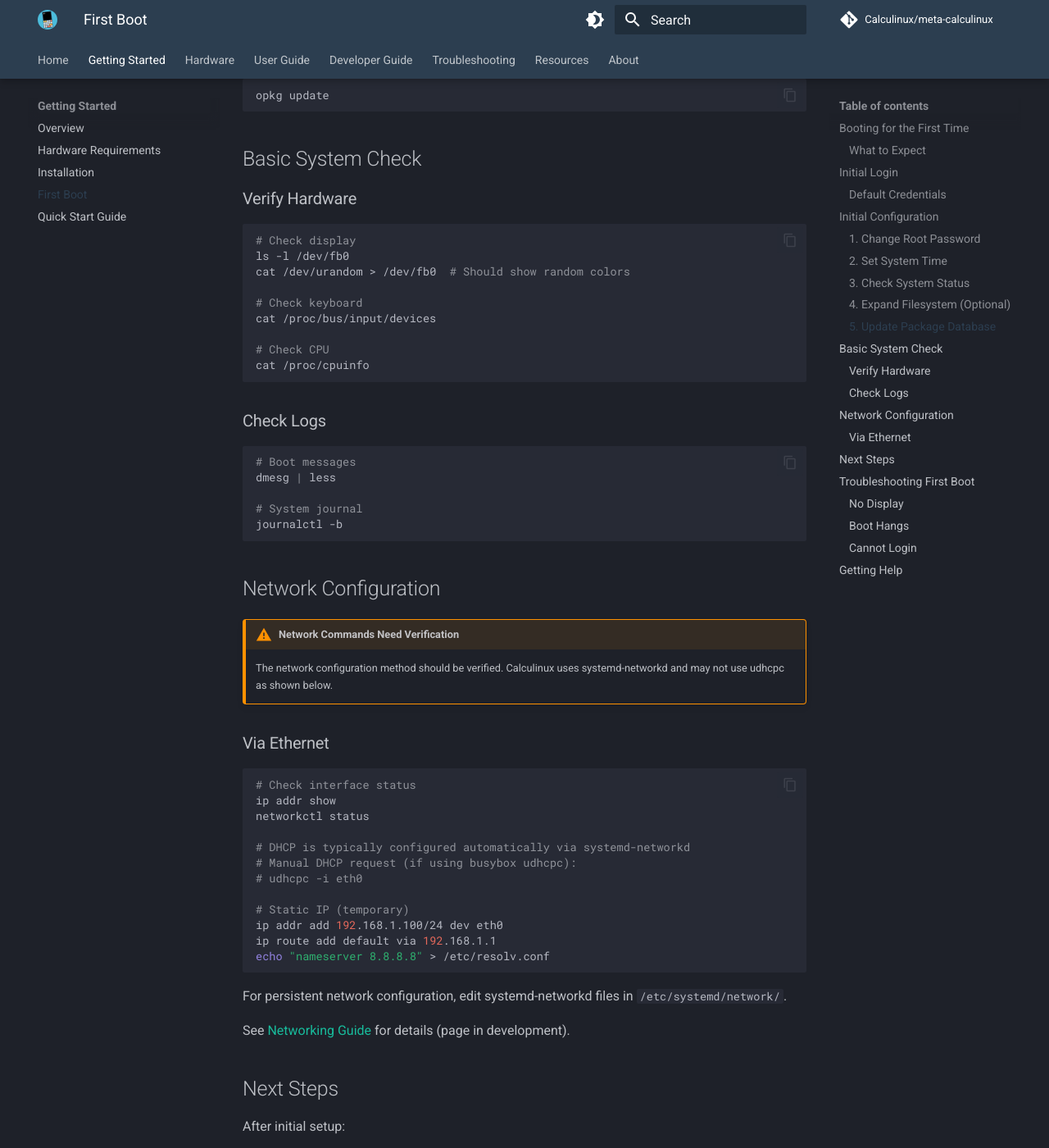
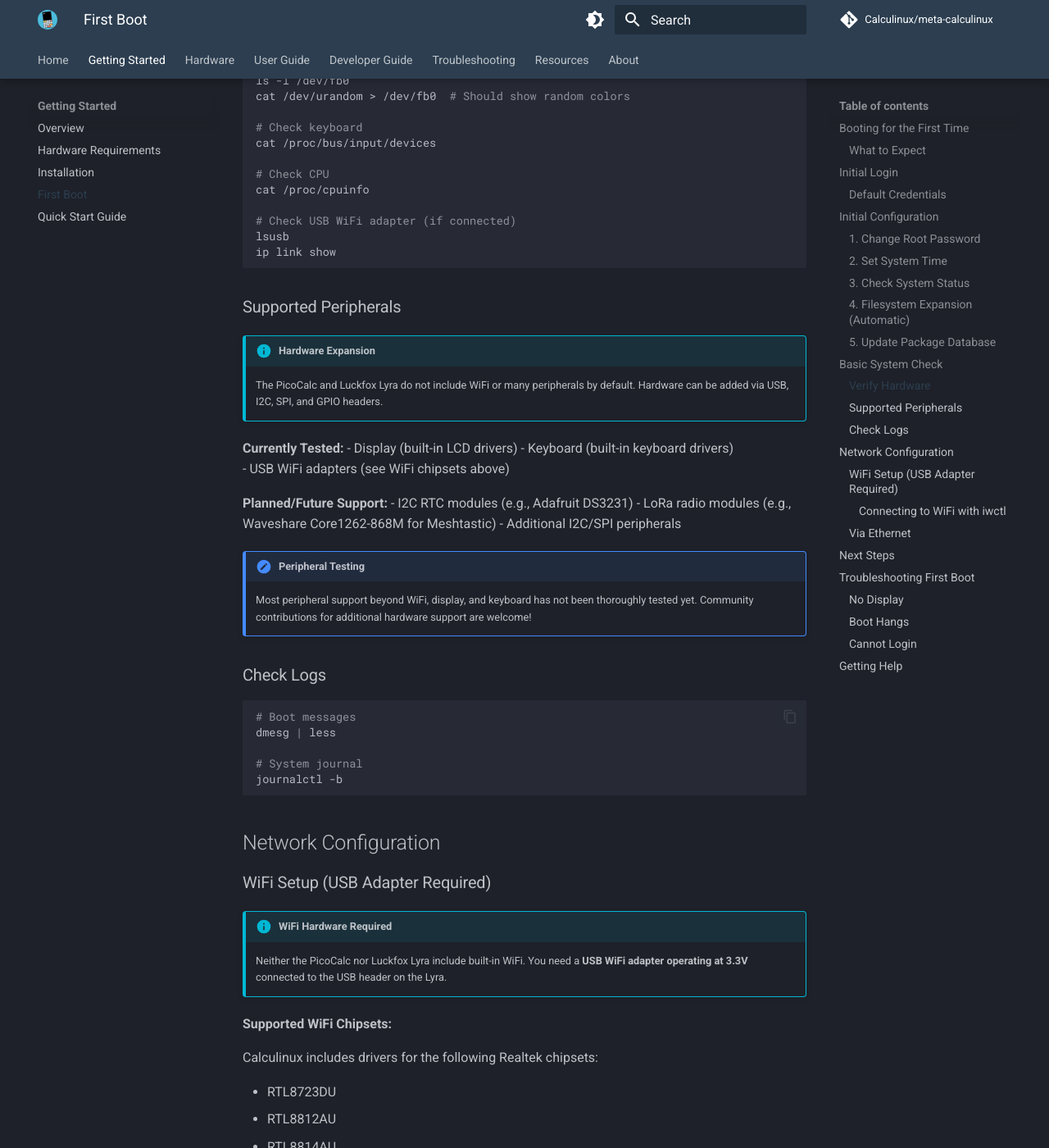
Before and after one commit to Calculinux/docs, an MkDocs documentation site: the page built from docs/getting-started/first-boot.md, in a window 1280 px wide and 1400 px high, scrolled down 2136 px. Shown: the whole window at 82% size. Built offline with MkDocs 1.6.1 and Material for MkDocs 9.7.7, drawn with Linux system fonts in a browser that asks for light colours; comment, search, counter and statistics services are not loaded; some of the changed text lies outside the part shown.

Commit message:
Correct filesystem expansion and network configuration
Filesystem Expansion:
- Removed incorrect manual expansion instructions
- Documented automatic expansion via overlayfs pre-init script
- Uses growpart to expand overlay partition (leaving 10% free)
- Happens automatically on first boot

Network Configuration:
- Replaced incorrect udhcpc examples with iwctl guide
- Documented that WiFi requires external USB adapter (3.3V)
- Added comprehensive iwctl usage examples
- Listed supported WiFi chipsets from kas-luckfox-lyra-bundle.yaml:
  * RTL8723DU, RTL8812AU, RTL8814AU, RTL8821CU, RTL88X2BU
- Clarified Ethernet uses systemd-networkd

Hardware Peripherals:
- Documented tested vs planned peripheral support
- Added WiFi driver list to Luckfox Lyra hardware page
- Clarified USB WiFi adapter requirements (3.3V operation)
- Listed future hardware: DS3231 RTC, Waveshare Core1262 LoRa
- Added clear distinction between built-in and external hardware

Updated DOCUMENTATION_REVIEW.md to mark these items as resolved.

````diff
--- a/docs/getting-started/first-boot.md
+++ b/docs/getting-started/first-boot.md
@@ -72,23 +72,10 @@
 systemctl status
 ```
 
-### 4. Expand Filesystem (Optional)
+### 4. Filesystem Expansion (Automatic)
 
-!!! warning "Script Location Needs Verification"
-    The expand-filesystem.sh script location needs verification. The system includes `cloud-utils-growpart` package with the `growpart` utility.
-
-If using SD card larger than image size, you can expand the root partition:
-
-```bash
-# Using growpart (installed by default)
-growpart /dev/mmcblk1 2  # Expand partition 2
-resize2fs /dev/mmcblk1p2  # Resize filesystem
-
-# Alternative: check for expand-filesystem.sh
-if [ -f /usr/sbin/expand-filesystem.sh ]; then
-    /usr/sbin/expand-filesystem.sh
-fi
-```
+!!! success "Automatic Expansion"
+    The overlayfs partition is **automatically expanded** during the pre-init process on first boot. The system uses `growpart` to expand the overlay partition to fill available disk space, leaving 10% free. No manual intervention is required.
 
 ### 5. Update Package Database
 
@@ -110,7 +97,29 @@
 
 # Check CPU
 cat /proc/cpuinfo
+
+# Check USB WiFi adapter (if connected)
+lsusb
+ip link show
 ```
+
+### Supported Peripherals
+
+!!! info "Hardware Expansion"
+    The PicoCalc and Luckfox Lyra do not include WiFi or many peripherals by default. Hardware can be added via USB, I2C, SPI, and GPIO headers.
+
+**Currently Tested:**
+- Display (built-in LCD drivers)
+- Keyboard (built-in keyboard drivers)
+- USB WiFi adapters (see WiFi chipsets above)
+
+**Planned/Future Support:**
+- I2C RTC modules (e.g., Adafruit DS3231)
+- LoRa radio modules (e.g., Waveshare Core1262-868M for Meshtastic)
+- Additional I2C/SPI peripherals
+
+!!! note "Peripheral Testing"
+    Most peripheral support beyond WiFi, display, and keyboard has not been thoroughly tested yet. Community contributions for additional hardware support are welcome!
 
 ### Check Logs
 
@@ -124,29 +133,77 @@
 
 ## Network Configuration
 
-!!! warning "Network Commands Need Verification"
-    The network configuration method should be verified. Calculinux uses systemd-networkd and may not use udhcpc as shown below.
+### WiFi Setup (USB Adapter Required)
+
+!!! info "WiFi Hardware Required"
+    Neither the PicoCalc nor Luckfox Lyra include built-in WiFi. You need a **USB WiFi adapter operating at 3.3V** connected to the USB header on the Lyra.
+
+**Supported WiFi Chipsets:**
+
+Calculinux includes drivers for the following Realtek chipsets:
+
+- RTL8723DU
+- RTL8812AU
+- RTL8814AU
+- RTL8821CU
+- RTL88X2BU
+
+#### Connecting to WiFi with iwctl
+
+Calculinux uses `iwd` (iNet Wireless Daemon) for WiFi management. Use `iwctl` to configure wireless connections:
+
+```bash
+# Start iwctl interactive mode
+iwctl
+
+# Inside iwctl:
+[iwd]# device list                          # List wireless devices
+[iwd]# station wlan0 scan                   # Scan for networks
+[iwd]# station wlan0 get-networks           # Show available networks
+[iwd]# station wlan0 connect "SSID"         # Connect to network
+# Enter passphrase when prompted
+[iwd]# exit
+
+# Or use iwctl non-interactively:
+iwctl station wlan0 scan
+iwctl station wlan0 get-networks
+iwctl station wlan0 connect "YourSSID"
+```
+
+**Verify Connection:**
+
+```bash
+# Check connection status
+iwctl station wlan0 show
+
+# Check IP address
+ip addr show wlan0
+
+# Test connectivity
+ping -c 3 8.8.8.8
+```
+
+**Disconnect:**
+
+```bash
+iwctl station wlan0 disconnect
+```
 
 ### Via Ethernet
+
+The Luckfox Lyra has an Ethernet interface. Network configuration is handled by systemd-networkd:
 
 ```bash
 # Check interface status
 ip addr show
 networkctl status
 
-# DHCP is typically configured automatically via systemd-networkd
-# Manual DHCP request (if using busybox udhcpc):
-# udhcpc -i eth0
-
-# Static IP (temporary)
-ip addr add 192.168.1.100/24 dev eth0
-ip route add default via 192.168.1.1
-echo "nameserver 8.8.8.8" > /etc/resolv.conf
+# DHCP is configured automatically via systemd-networkd
+# Check network configuration
+networkctl list
 ```
 
 For persistent network configuration, edit systemd-networkd files in `/etc/systemd/network/`.
-
-See [Networking Guide](../user-guide/networking.md) for details (page in development).
 
 ## Next Steps
 
````
Also changed, not shown: DOCUMENTATION_REVIEW.md (+20 -24 lines), docs/hardware/luckfox-lyra.md (+22 -1 lines).
